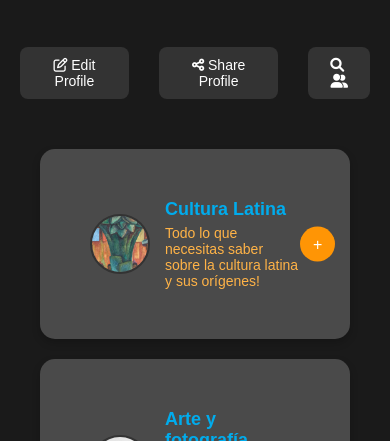
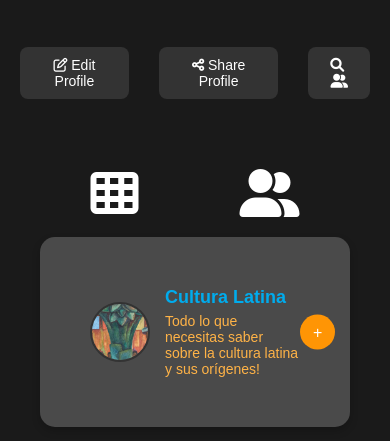
Before and after one commit to Acrolix/cromalink-frontend-update, a website built with Vite: page src/groups.html in a window 390 px wide. Shown: the part 659-1100 px from the top of the page. Built offline with nearby package versions, Linux system fonts and the light colour scheme.

Commit message:
update groups 3.0

```diff
--- a/src/css/groups.css
+++ b/src/css/groups.css
@@ -141,6 +141,13 @@ body {
   justify-content: space-evenly;
 }
 
+.iconos-gallery{
+  display: flex;
+  flex-direction: column;
+  gap: 20px;
+  padding: 20px 0;
+}
+
 button {
   background-color: #333;
   color: #FFF;
@@ -244,6 +251,13 @@ button:hover {
 }
 
 @media (max-width: 768px) {
+  .iconos-gallery{
+    display: flex;
+    flex-direction: column;
+    gap: 20px;
+    padding: 20px 0;
+  }
+
   .container {
     flex-direction: column;
   }
--- a/src/groups.html
+++ b/src/groups.html
@@ -107,6 +107,12 @@
             </div>
 
             <div class="main-content">
+                <div class="iconos-gallery">
+                    <div class="gallery-icons">
+                        <i class="fas fa-th fa-3x"></i>
+                        <i class="fa-solid fa-user-group fa-3x"></i>
+                    </div>
+                  </div>
                 <div class="grupos">
                   <div class="grupo">
                     <img src="/img/arte.jpg" alt="Cultura Latina" class="imagen_grupo">
```
